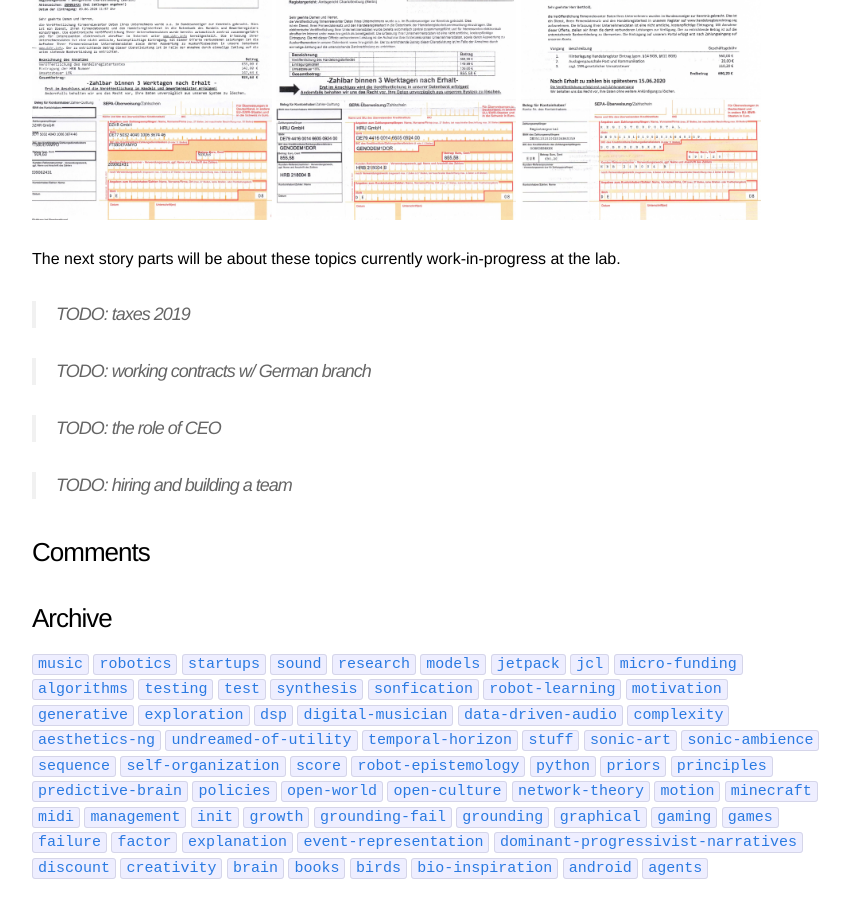
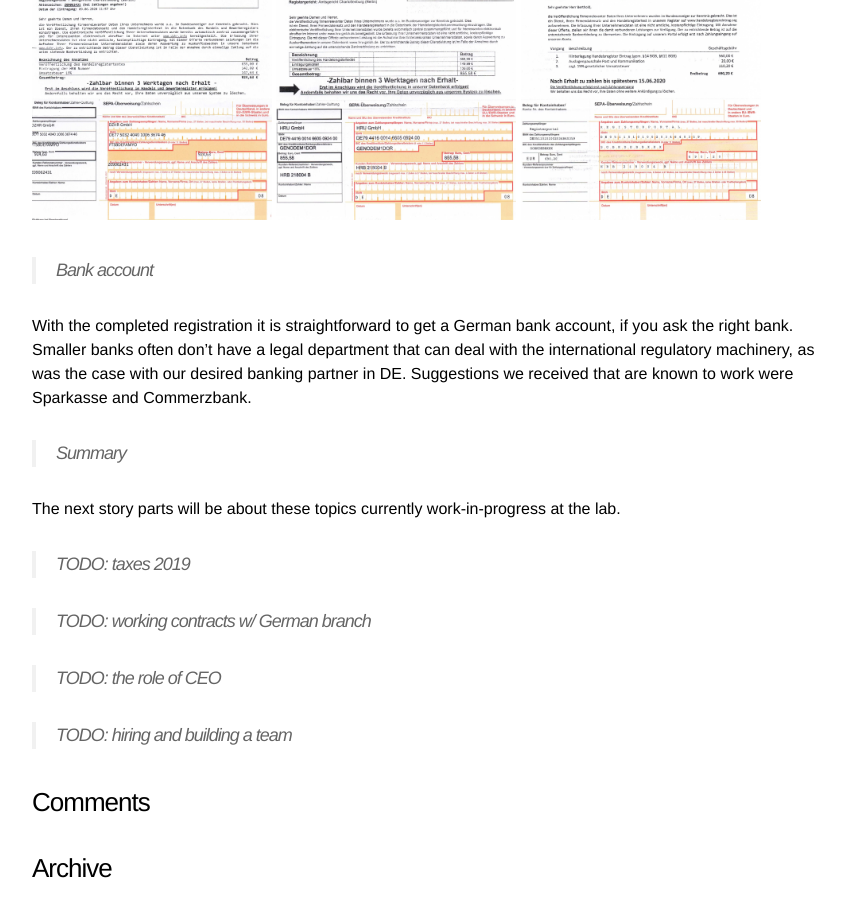
Before and after one commit to x75/x75.github.io, a Jekyll site: the page built from _posts/2020-08-19-jetpack-the-story-3-enter-germany.md, in a window 1280 px wide and 900 px high, scrolled down 2346 px. Shown: the whole window, without its empty margins (208-1058 px from the left). Built offline with Jekyll 4.4.1, drawn with Linux system fonts in a browser that asks for light colours; comment, search, counter and statistics services are not loaded.

Commit message:
added bank account to part 3

```diff
--- a/_posts/2020-08-19-jetpack-the-story-3-enter-germany.md
+++ b/_posts/2020-08-19-jetpack-the-story-3-enter-germany.md
@@ -117,6 +117,18 @@ Fake invoice examples
 ![](/assets/2020-08-19-jetpack-the-story-part-3-enter-germany/Betrugsschreiben-Fake-Handelsregister-img-001-thumb.jpg){:height="100%" width="30%"}
 ![](/assets/2020-08-19-jetpack-the-story-part-3-enter-germany/Betrugsschreiben-Fake-Handelsregister-2-img-000-thumb.jpg){:height="100%" width="30%"}
 
+
+> Bank account
+
+With the completed registration it is straightforward to get a German
+bank account, if you ask the right bank. Smaller banks often don't
+have a legal department that can deal with the international
+regulatory machinery, as was the case with our desired banking partner
+in DE. Suggestions we received that are known to work were Sparkasse
+and Commerzbank.
+
+> Summary
+
 The next story parts will be about these topics currently work-in-progress at the lab.
 
 > TODO: taxes 2019
```
